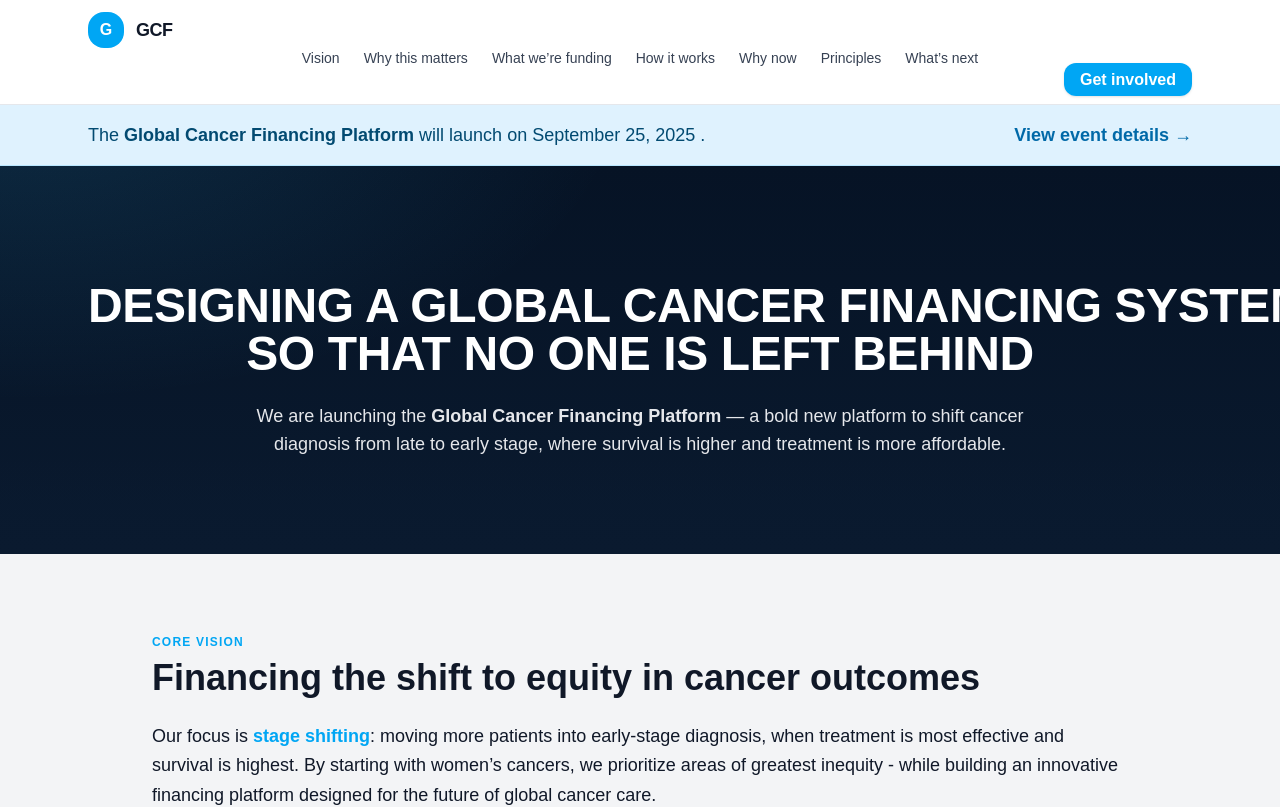
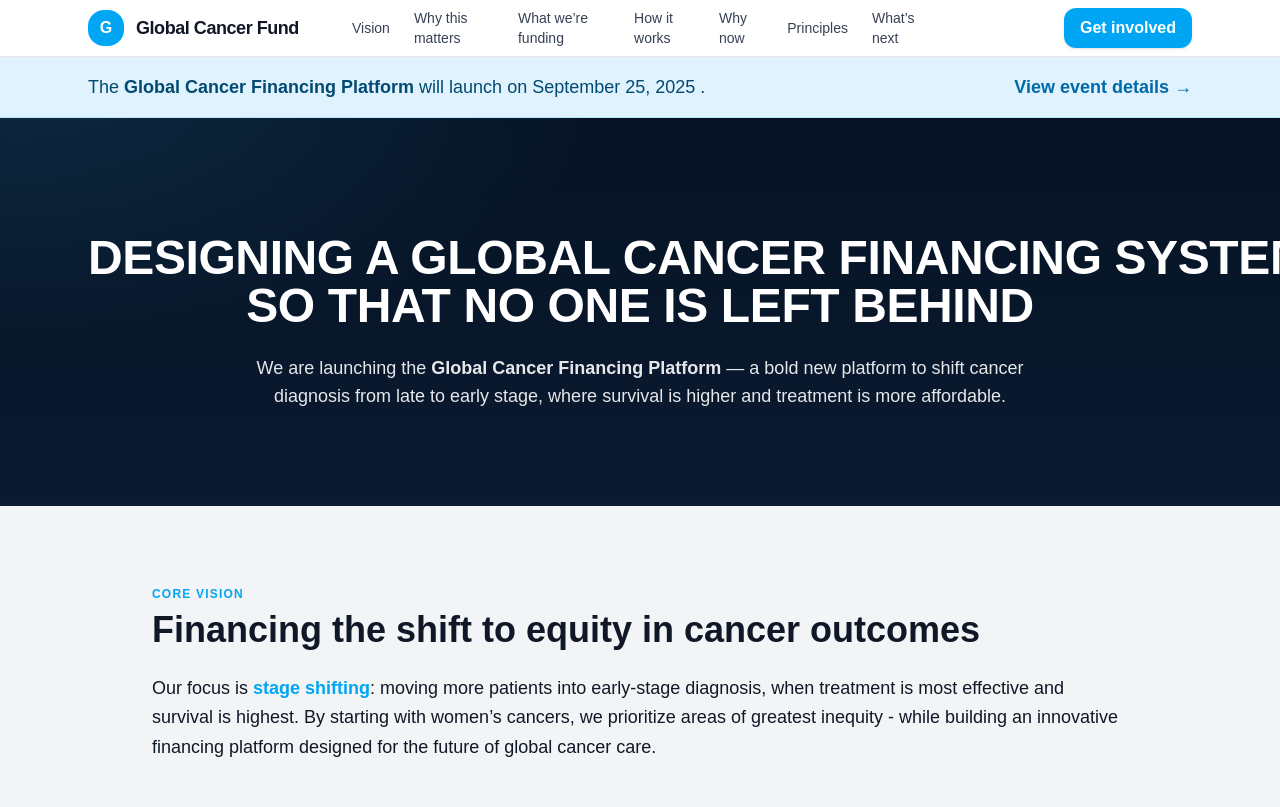
Before and after one commit to catgyoung/gfc-website, a Next.js app: page / in a window 1280 px wide. Shown: the top 807 px of the page. Built offline with nearby package versions, Linux system fonts and the light colour scheme.

Commit message:
Deploy: landing page updates

```diff
--- a/pages/index.tsx
+++ b/pages/index.tsx
@@ -50,24 +50,39 @@
   );
 }
 
-/* ============================== HEADER ============================== */
 
 /* ============================== HEADER (centered nav) ============================== */
 
+/* ============================== HEADER (perfectly centered nav) ============================== */
+
 function SiteHeader() {
   return (
-    <header className="sticky top-0 z-50 w-full backdrop-blur bg-white/90 border-b border-gray-200">
-      <div className="mx-auto max-w-6xl px-6 py-3 grid grid-cols-[auto,1fr,auto] items-center">
+    <header className="sticky top-0 z-50 w-full border-b border-gray-200 bg-white/90 backdrop-blur">
+      <div className="relative mx-auto max-w-6xl px-6">
+        {/* Row height fixed; items vertically centered */}
+        <div className="h-14 flex items-center justify-between">
           {/* Left: logo */}
-        <a href="#home" className="group inline-flex items-center gap-3 justify-self-start">
+          <a href="#home" className="inline-flex items-center gap-3">
             <span className="inline-flex h-9 w-9 items-center justify-center rounded-2xl bg-sky-500 text-white font-bold">
               G
             </span>
-          <span className="text-lg font-semibold tracking-tight text-gray-900">GCF</span>
+            <span className="text-lg font-semibold tracking-tight text-gray-900">
+              Global Cancer Fund
+            </span>
           </a>
 
-        {/* Center: section links (perfectly centered) */}
-        <nav className="hidden md:flex justify-center gap-6">
+          {/* Right: CTA */}
+          <a
+            href="#contact"
+            className="hidden md:inline-flex items-center justify-center rounded-xl bg-sky-500 px-4 py-2 font-semibold text-white shadow hover:bg-sky-600 transition"
+          >
+            Get involved
+          </a>
+        </div>
+
+        {/* Center: section links (absolutely centered, independent of left/right widths) */}
+        <nav className="pointer-events-none absolute left-1/2 top-1/2 hidden -translate-x-1/2 -translate-y-1/2 md:flex">
+          <div className="pointer-events-auto flex items-center gap-6">
             <NavLink href="#solution" label="Vision" />
             <NavLink href="#problem" label="Why this matters" />
             <NavLink href="#innovation" label="What we’re funding" />
@@ -75,17 +90,8 @@
             <NavLink href="#whynow" label="Why now" />
             <NavLink href="#equity" label="Principles" />
             <NavLink href="#next" label="What’s next" />
+          </div>
         </nav>
-
-        {/* Right: CTA */}
-        <div className="justify-self-end hidden md:block">
-          <a
-            href="#contact"
-            className="rounded-xl bg-sky-500 px-4 py-2 font-semibold text-white shadow hover:bg-sky-600 transition"
-          >
-            Get involved
-          </a>
-        </div>
       </div>
     </header>
   );
```
Lines whose indentation alone changed are shown as unchanged.
